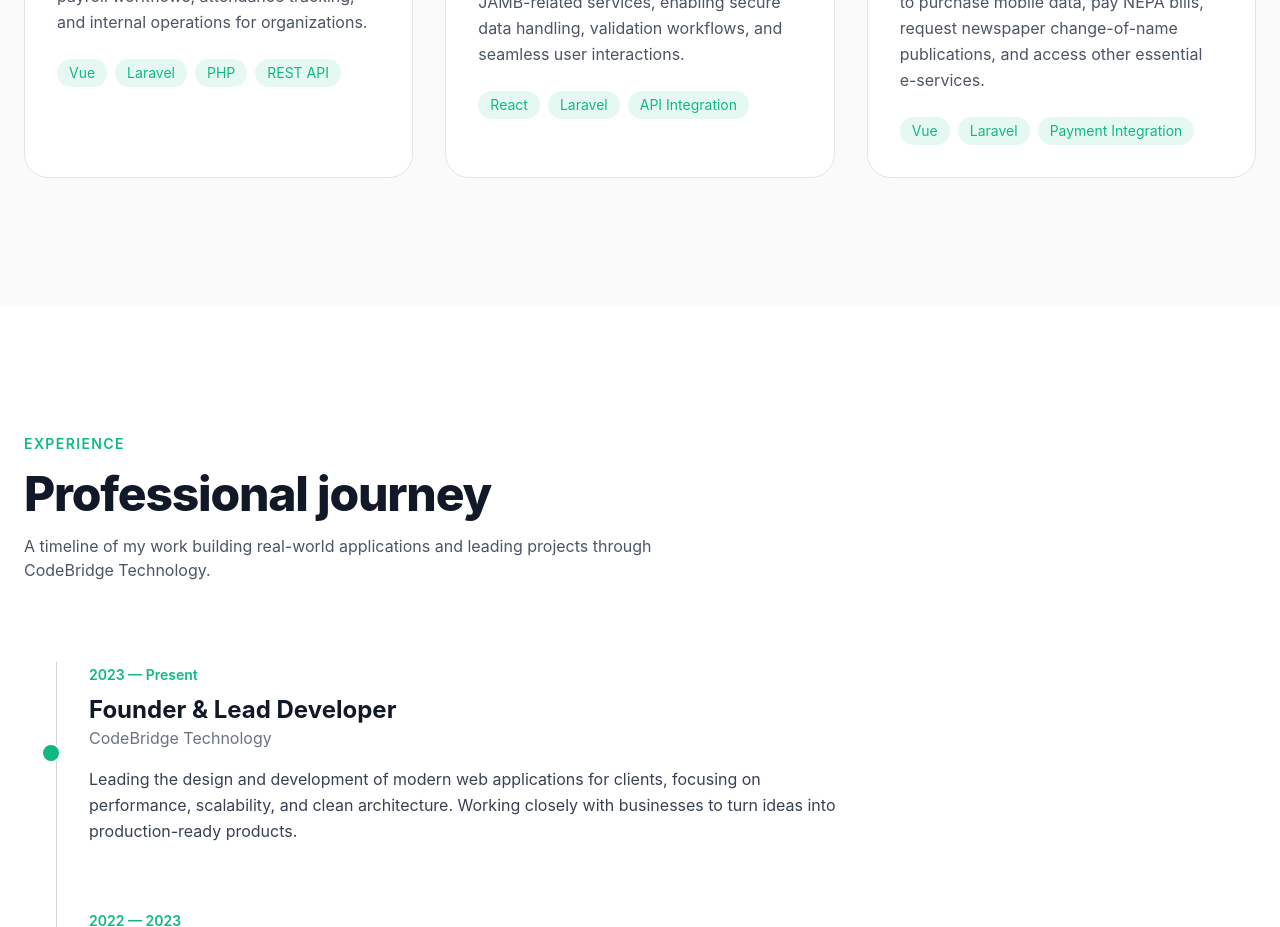
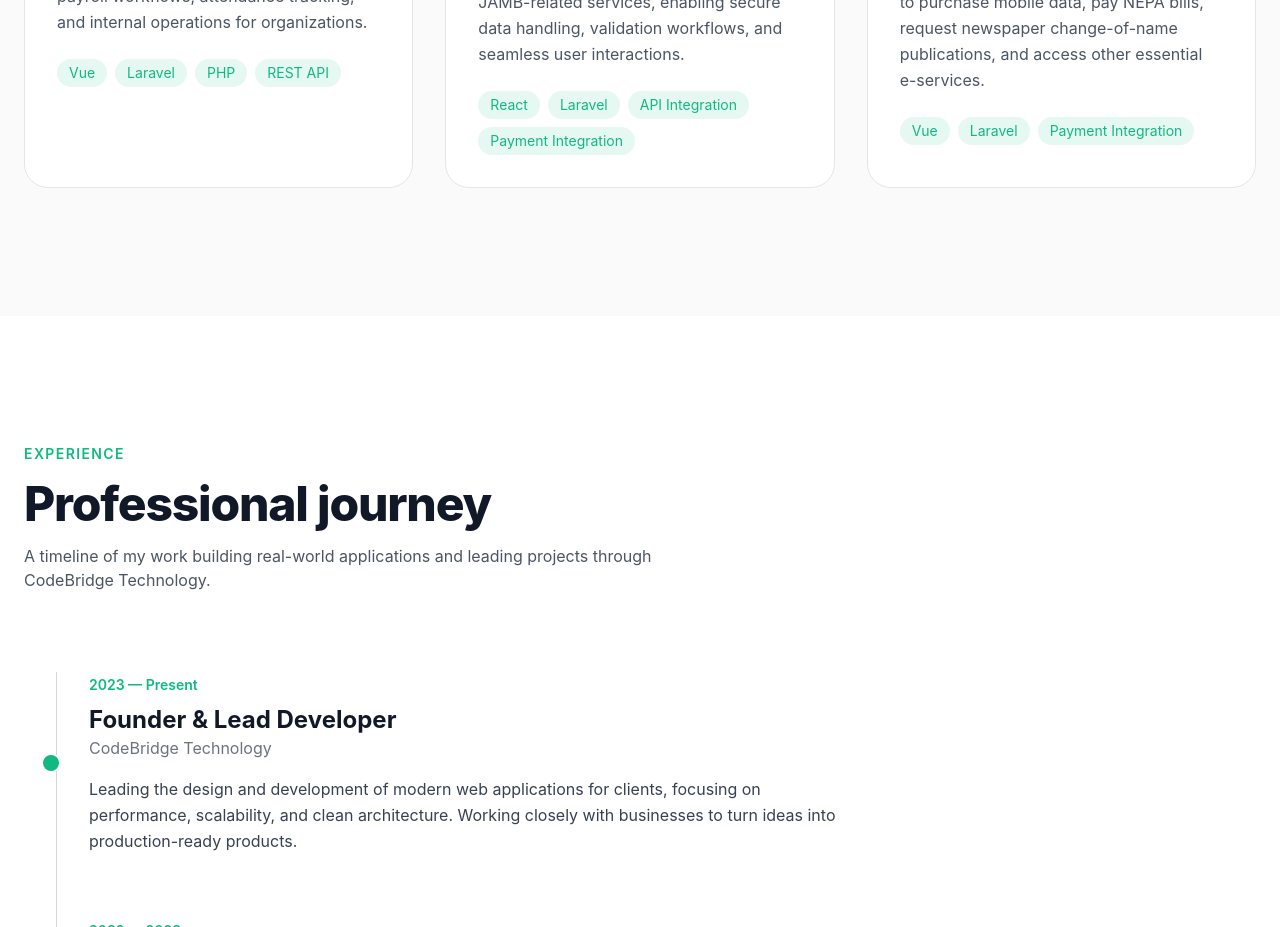
Before and after one commit to AnasMaimalee/portfolio, a React (Vite) app: page / in a window 1280 px wide. Shown: the part 2840-3767 px from the top of the page. Built offline with nearby package versions, Linux system fonts and the light colour scheme.

Commit message:
fix: skills

```diff
--- a/src/components/sections/Projects.tsx
+++ b/src/components/sections/Projects.tsx
@@ -11,7 +11,7 @@ const projects = [
     category: "Education & Government Services",
     description:
       "A third-party system built to integrate with JAMB-related services, enabling secure data handling, validation workflows, and seamless user interactions.",
-    tech: ["React", "Laravel", "API Integration"],
+    tech: ["React", "Laravel", "API Integration", "Payment Integration"],
   },
   {
     title: "Data Purchasing & E-Services Platform",
```
